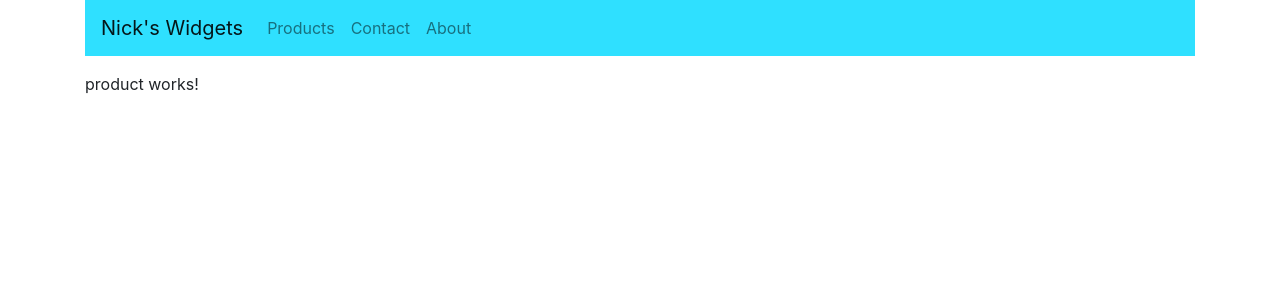
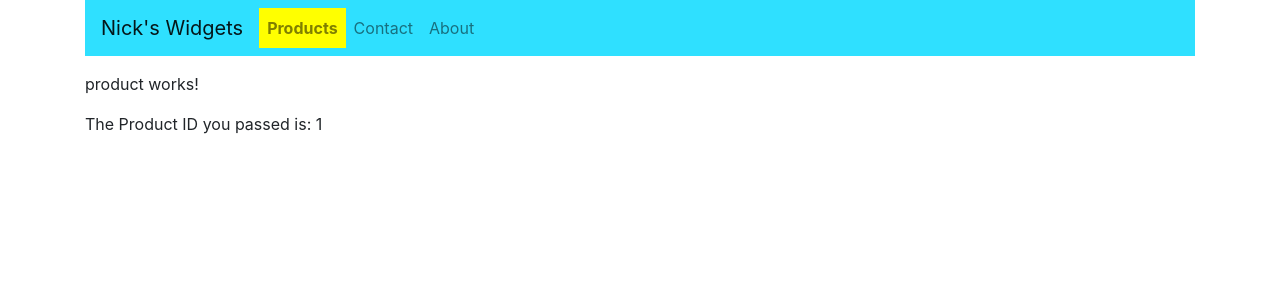
Before and after one commit to NickHodges/RouterDemo, an Angular app: page /product/1 in a window 1280 px wide. Shown: the top 300 px of the page. Built offline with nearby package versions, Linux system fonts and the light colour scheme.

Commit message:
Added a large number of features

```diff
--- a/src/app/about/about.component.html
+++ b/src/app/about/about.component.html
@@ -1,3 +1,4 @@
 <p>
   about works!
 </p>
+<button class="btn btn-primary" routerLink="/sidekicks">Go to sidekicks</button>
--- a/src/app/app.component.ts
+++ b/src/app/app.component.ts
@@ -1,5 +1,4 @@
 import { Component } from '@angular/core';
-import { NavBarComponent } from './nav-bar/nav-bar.component';
 
 @Component({
   selector: 'app-root',
--- a/src/app/app.module.ts
+++ b/src/app/app.module.ts
@@ -9,6 +9,7 @@ import { ContactComponent } from './contact/contact.component';
 import { AboutComponent } from './about/about.component';
 import { ProductIdComponent } from './product-id/product-id.component';
 import { ProductEditComponent } from './product-edit/product-edit.component';
+import { NotFoundComponent } from './not-found/not-found.component';
 
 @NgModule({
   declarations: [
@@ -18,7 +19,8 @@ import { ProductEditComponent } from './product-edit/product-edit.component';
     ContactComponent,
     AboutComponent,
     ProductIdComponent,
-    ProductEditComponent
+    ProductEditComponent,
+    NotFoundComponent
   ],
   imports: [
     BrowserModule,
--- a/src/app/nav-bar/nav-bar.component.css
+++ b/src/app/nav-bar/nav-bar.component.css
@@ -0,0 +1,4 @@
+.floobar {
+  background-color: yellow;
+  font-weight: bold;
+}
--- a/src/app/nav-bar/nav-bar.component.html
+++ b/src/app/nav-bar/nav-bar.component.html
@@ -1,17 +1,12 @@
 <div class="container">
-  <nav
-    class="navbar navbar-expand-lg navbar-light"
-    style="background-color: rgb(47, 224, 255);"
-  >
+  <nav class="navbar navbar-expand-lg navbar-light" style="background-color: rgb(47, 224, 255);">
     <a class="navbar-brand" href="#">Nick's Widgets</a>
 
     <div class="collapse navbar-collapse" id="navbarNavAltMarkup">
       <div class="navbar-nav">
-        <a class="nav-item nav-link" routerLink="product"
-          >Products<span class="sr-only">(current)</span></a
-        >
-        <a class="nav-item nav-link" routerLink="contact">Contact</a>
-        <a class="nav-item nav-link" routerLink="about">About</a>
+        <a class="nav-item nav-link" routerLink="product" routerLinkActive="floobar">Products<span class="sr-only">(current)</span></a>
+        <a class="nav-item nav-link" routerLink="contact" routerLinkActive="floobar">Contact</a>
+        <a class="nav-item nav-link" routerLink="about" routerLinkActive="floobar">About</a>
       </div>
     </div>
   </nav>
--- /dev/null
+++ b/src/app/not-found/not-found.component.html
@@ -0,0 +1,3 @@
+<p>
+  not-found works!
+</p>
--- /dev/null
+++ b/src/app/not-found/not-found.component.ts
@@ -0,0 +1,15 @@
+import { Component, OnInit } from '@angular/core';
+
+@Component({
+  selector: 'app-not-found',
+  templateUrl: './not-found.component.html',
+  styleUrls: ['./not-found.component.css']
+})
+export class NotFoundComponent implements OnInit {
+
+  constructor() { }
+
+  ngOnInit() {
+  }
+
+}
--- a/src/app/product-id/product-id.component.html
+++ b/src/app/product-id/product-id.component.html
@@ -1,3 +1 @@
-<p>
-  product-id works!
-</p>
+<p>The Product ID you passed is: {{ theId }}</p>
--- a/src/app/product-id/product-id.component.ts
+++ b/src/app/product-id/product-id.component.ts
@@ -1,4 +1,5 @@
-import { Component, OnInit } from '@angular/core';
+import { Component, OnInit, Output } from '@angular/core';
+import { ActivatedRoute, Router, Params, ParamMap } from '@angular/router';
 
 @Component({
   selector: 'app-product-id',
@@ -6,10 +7,13 @@ import { Component, OnInit } from '@angular/core';
   styleUrls: ['./product-id.component.css']
 })
 export class ProductIdComponent implements OnInit {
+  theId: number;
 
-  constructor() { }
+  constructor(private route: ActivatedRoute, private router: Router) {}
 
   ngOnInit() {
+    this.route.paramMap.subscribe((params: ParamMap) => {
+      this.theId = +params.get('id');
+    });
   }
-
 }
--- a/src/app/product/product.component.html
+++ b/src/app/product/product.component.html
@@ -1,3 +1,4 @@
 <p>
   product works!
 </p>
+<router-outlet></router-outlet>
```
Also changed, not shown: src/app/app-routing.module.ts (+6 -7 lines), src/app/not-found/not-found.component.css (added), 2 other files (tests, documents, lock files or other folders).
